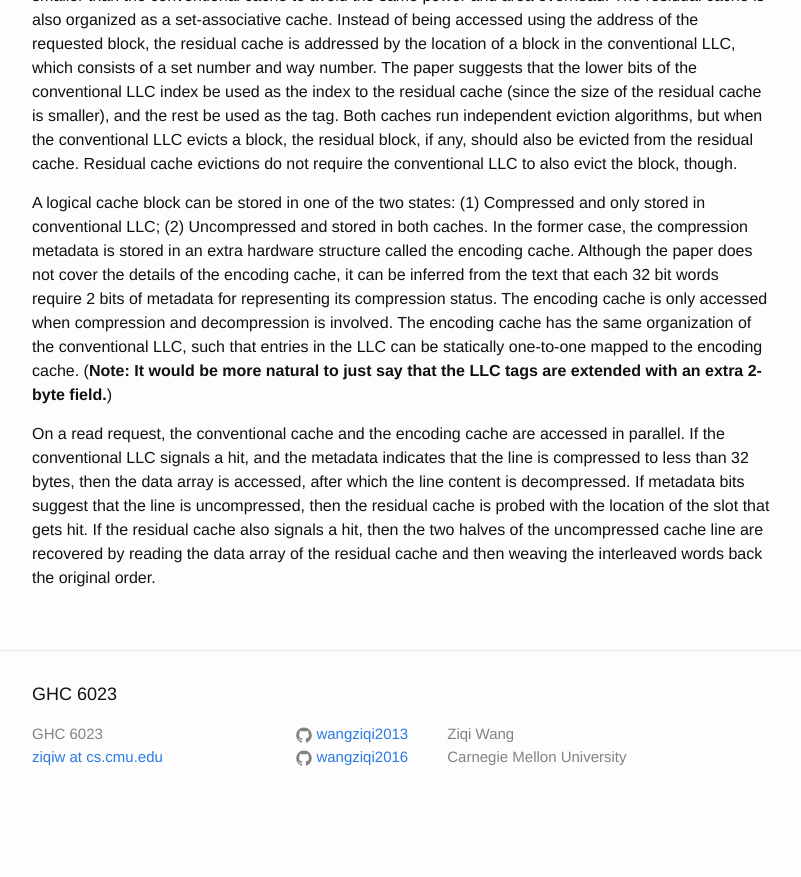
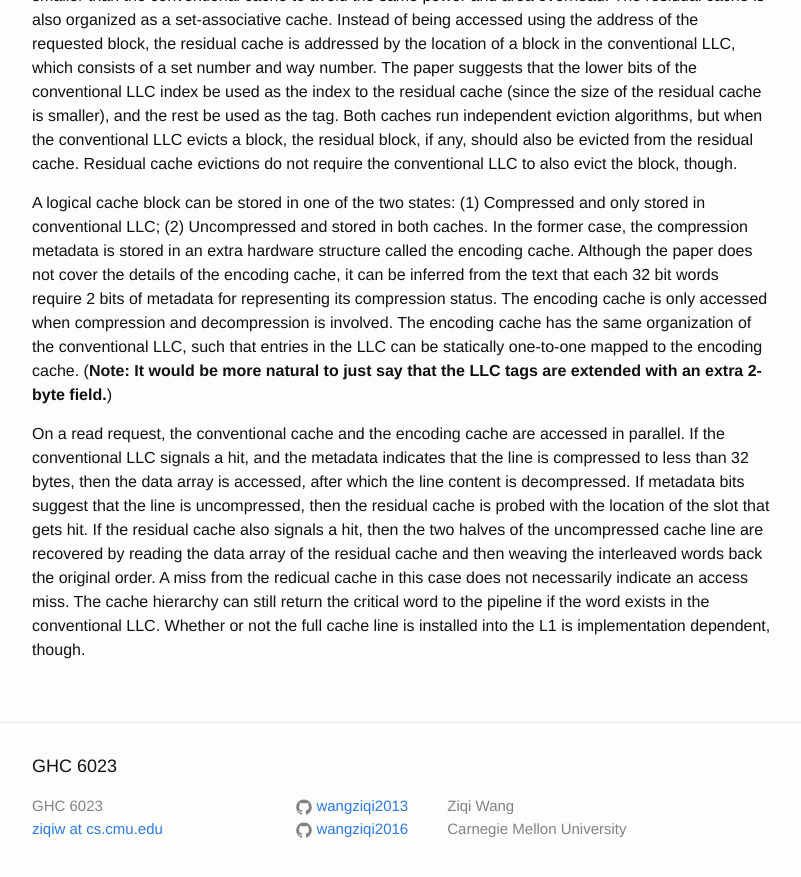
Before and after one commit to wangziqi2013/wangziqi2013.github.io, a Jekyll site: the page built from _posts/2020-07-01-residual-cache.markdown, in a window 1280 px wide and 900 px high, scrolled down 1765 px. Shown: the top 877 px of the window, without its empty margins (238-1039 px from the left). Built offline with Jekyll 4.4.1, drawn with Linux system fonts in a browser that asks for light colours; before the commit the page ends 2593 px from its top, so only the background shows below that.

Commit message:
Adding critical word

```diff
--- a/_posts/2020-07-01-residual-cache.markdown
+++ b/_posts/2020-07-01-residual-cache.markdown
@@ -84,4 +84,7 @@ signals a hit, and the metadata indicates that the line is compressed to less th
 accessed, after which the line content is decompressed. If metadata bits suggest that the line is uncompressed, then
 the residual cache is probed with the location of the slot that gets hit. If the residual cache also signals a hit,
 then the two halves of the uncompressed cache line are recovered by reading the data array of the residual cache
-and then weaving the interleaved words back the original order.
+and then weaving the interleaved words back the original order. A miss from the redicual cache in this case does not
+necessarily indicate an access miss. The cache hierarchy can still return the critical word to the pipeline if
+the word exists in the conventional LLC. Whether or not the full cache line is installed into the L1 is implementation
+dependent, though.
```
